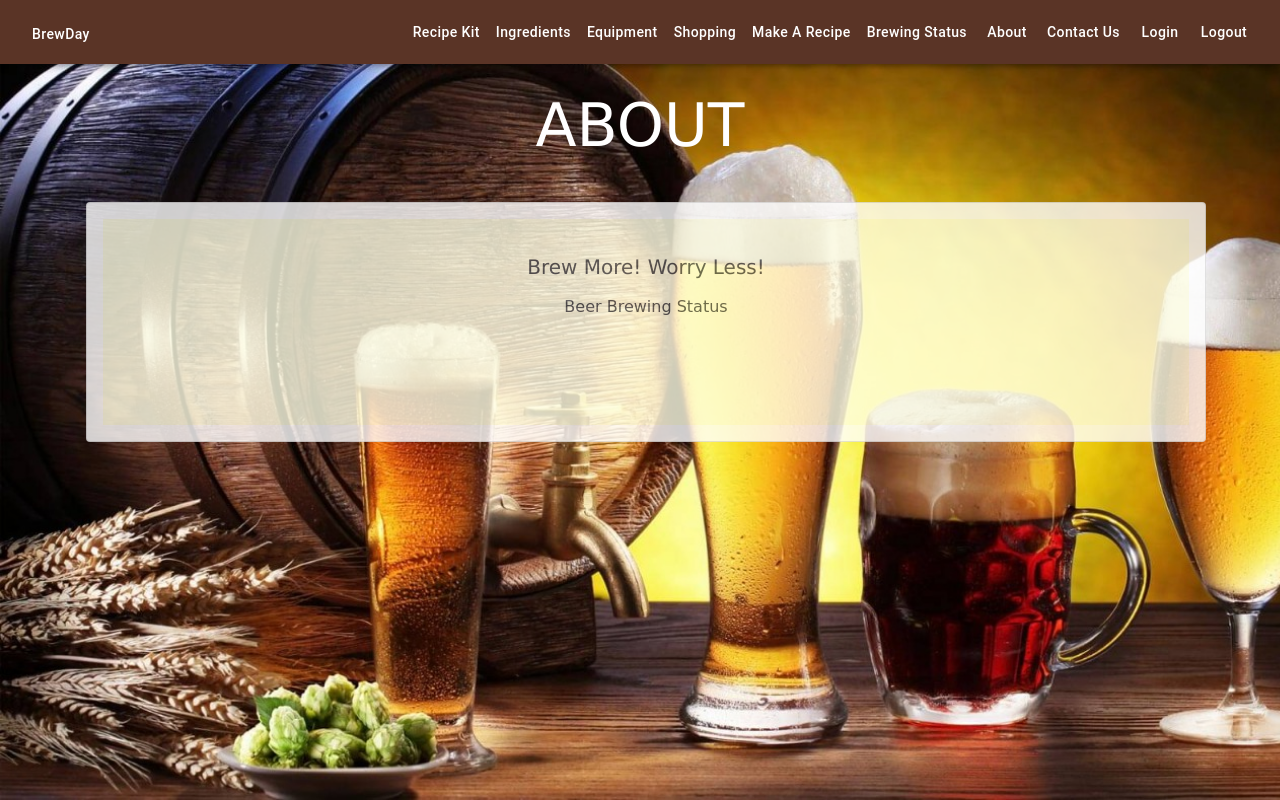
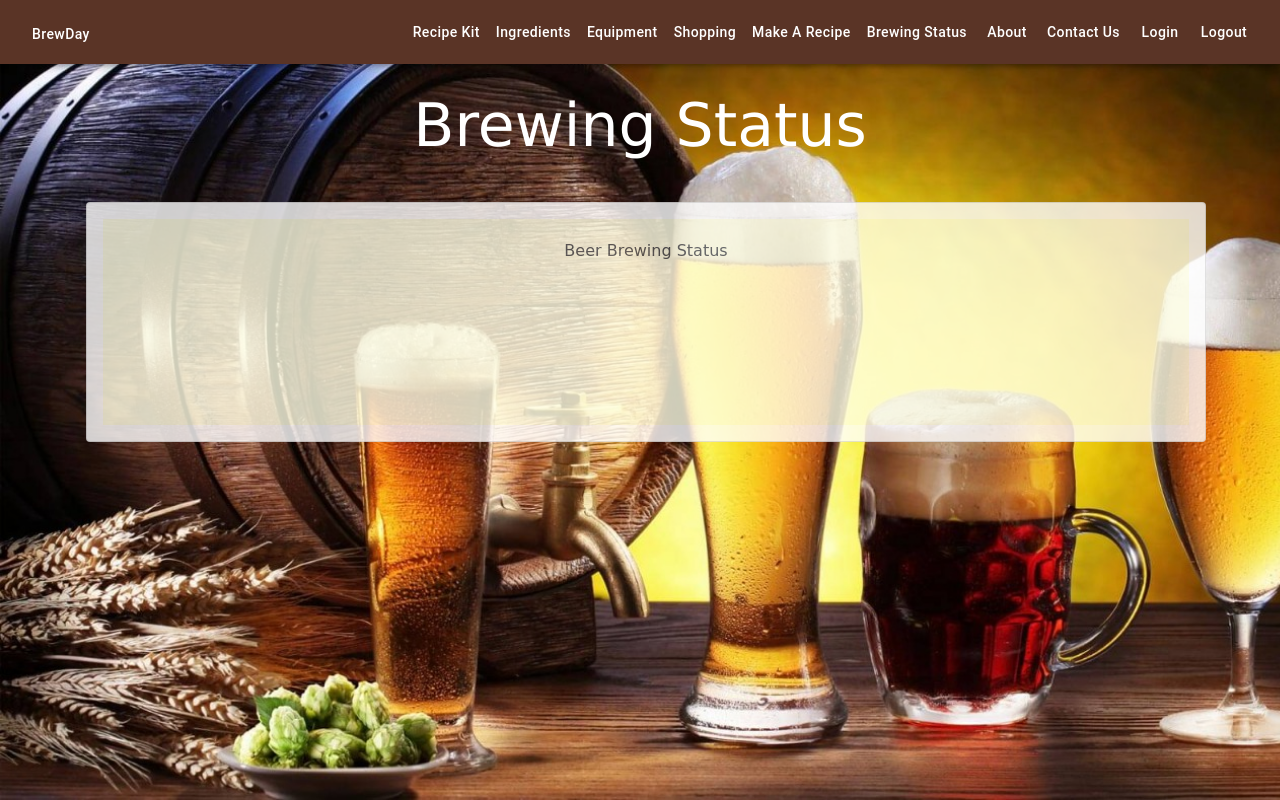
Before and after one commit to CS-27/SER517Fall2019_Group3, a React (Create React App) app in the folder my-app/: page /beerStatus in a window 1280 px wide. Built offline with nearby package versions, Linux system fonts and the light colour scheme; what google-maps-react would draw is missing.

Commit message:
US:24 Task:133 Making changes to layout of beer status page

```diff
--- a/my-app/src/components/StatusPage/beerStatus.js
+++ b/my-app/src/components/StatusPage/beerStatus.js
@@ -14,12 +14,12 @@ function beerStatus() {
     <div>
 
       <div className="status">
-        ABOUT
+        Brewing Status
       </div>
      <Container>
      <Card  className="mainCardOne">
   <Card.Body className ="bodyCardOne">
-    <Card.Title className="titleCardOne">Brew More! Worry Less!</Card.Title>
+
     <Card.Text >
       Beer Brewing Status
     </Card.Text>
```
